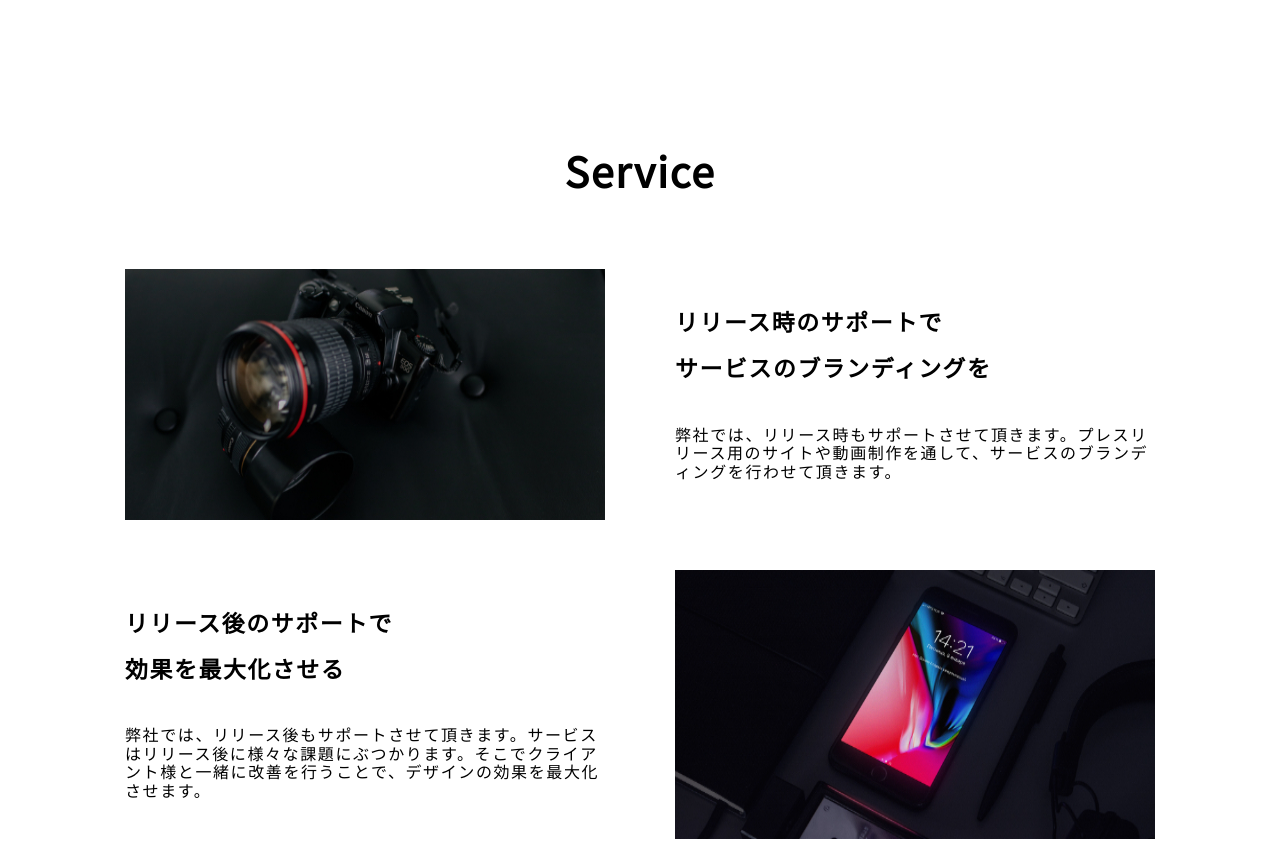
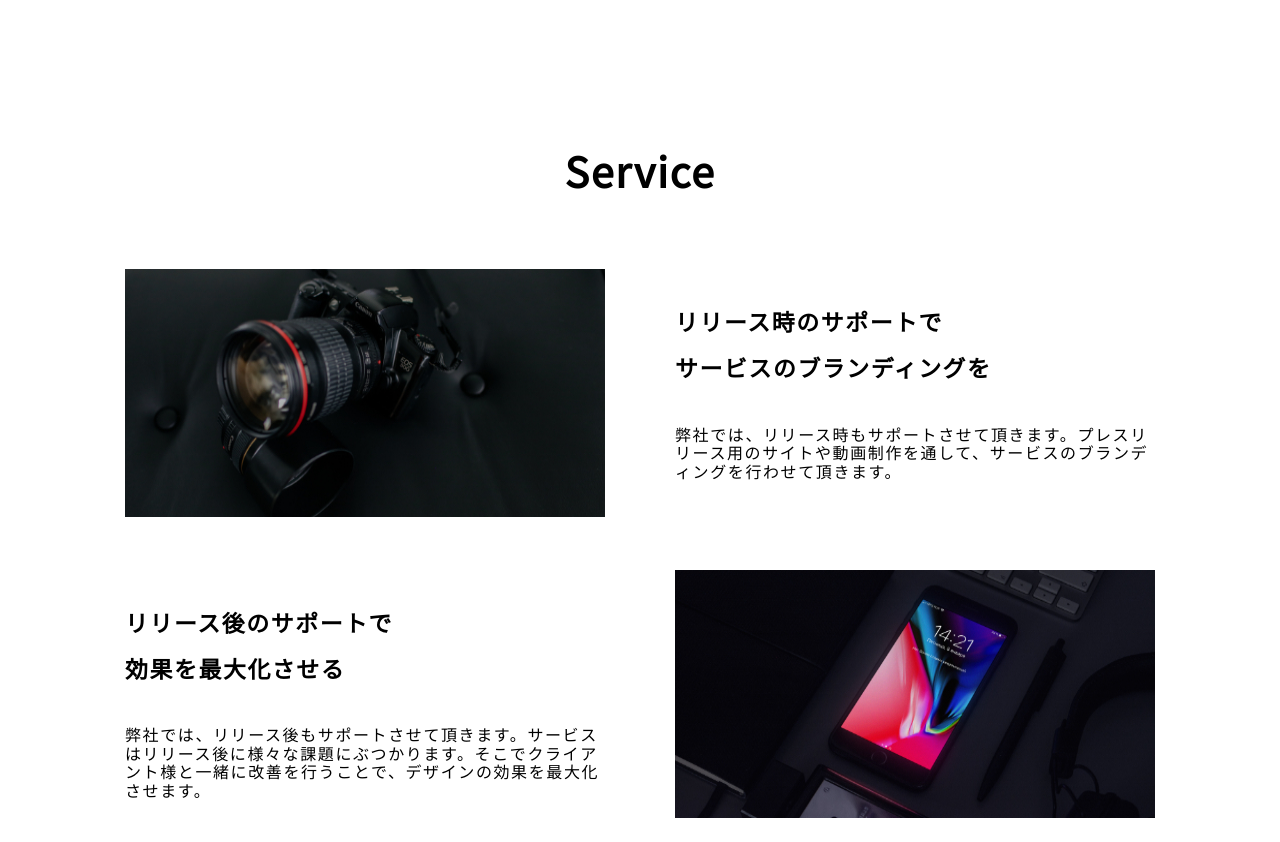
Before and after one commit to gaku913/css-tutorial-cresta-shokyu01, a plain HTML site: page index.html in a window 1280 px wide. Shown: the part 1256-2098 px from the top of the page. Drawn offline with Linux system fonts and the light colour scheme.

Commit message:
画像サイズのズレを修正

```diff
--- a/styles/style.scss
+++ b/styles/style.scss
@@ -297,6 +297,7 @@ footer {
 
     img {
       width: 480px;
+      height: 248px;
     }
   }
 
```
Also changed, not shown: styles/style.css, 1 other file.
